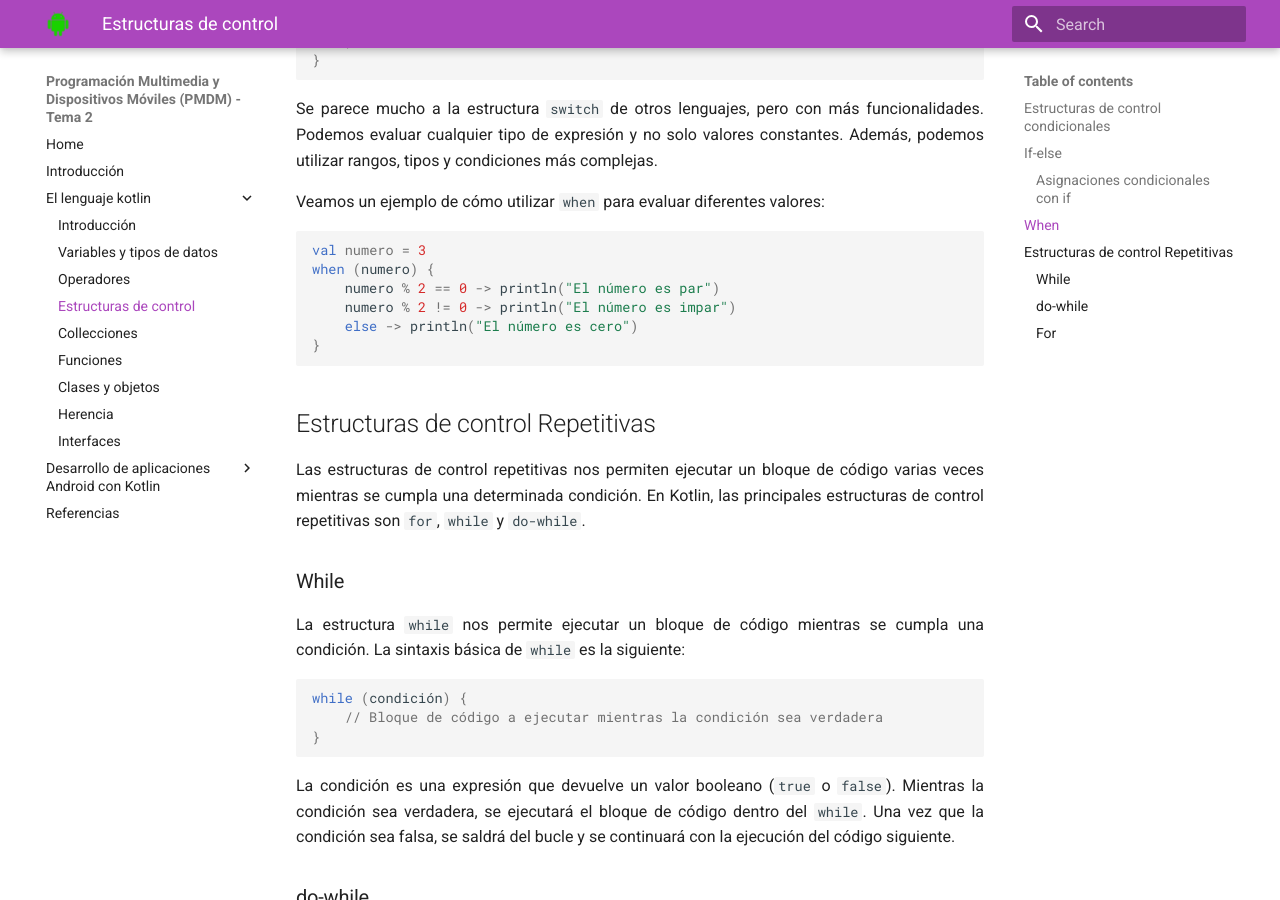
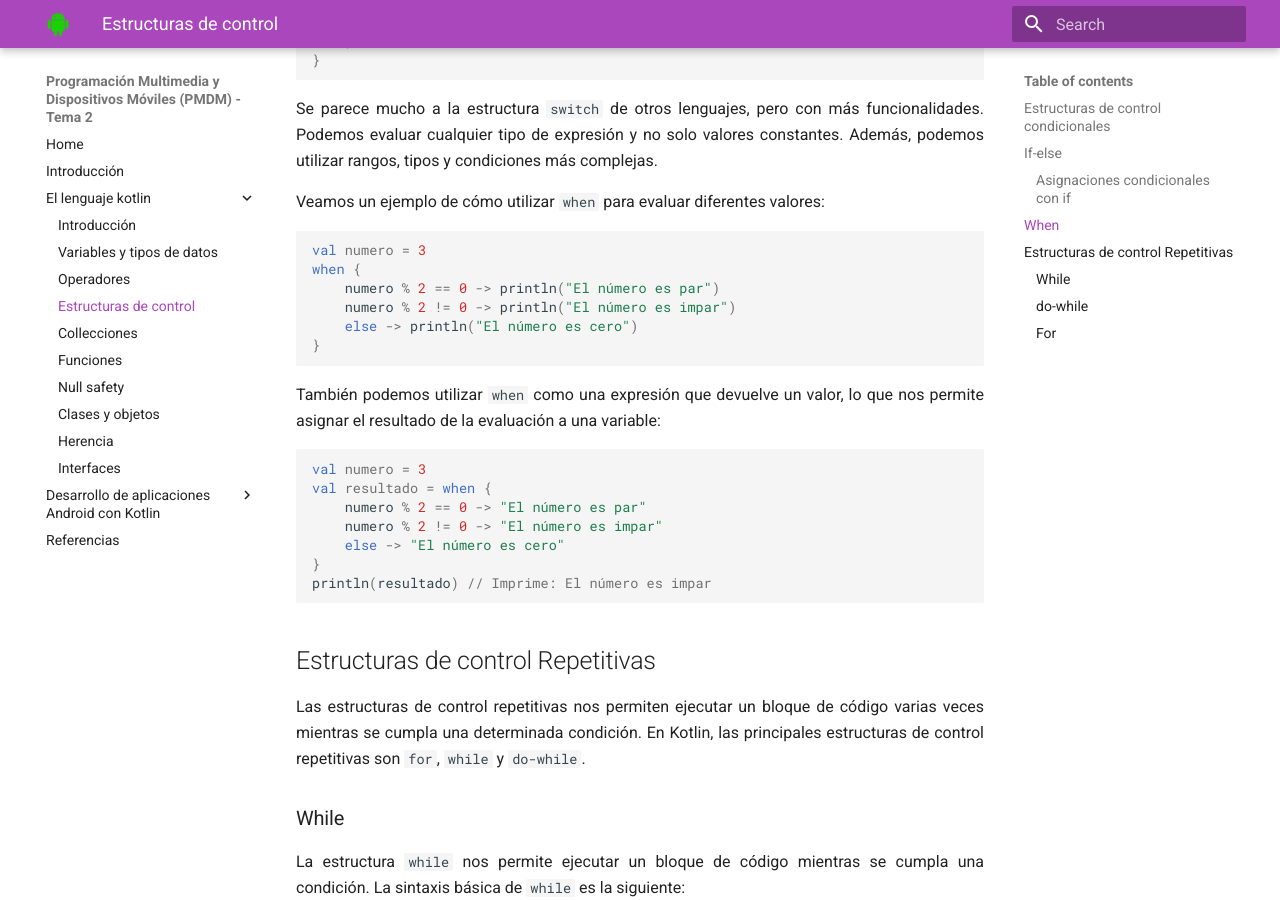
Before and after one commit to PMDMpuebla/tema2, an MkDocs documentation site: the page built from docs/kotlin/estructuras-control.md, in a window 1280 px wide and 900 px high, scrolled down 1788 px. Built offline with MkDocs 1.6.1 and Material for MkDocs 9.7.7, drawn with Linux system fonts in a browser that asks for light colours.

Commit message:
añadiendo null safety y corrigiendo errores

````diff
--- a/docs/kotlin/estructuras-control.md
+++ b/docs/kotlin/estructuras-control.md
@@ -67,11 +67,23 @@ Veamos un ejemplo de cómo utilizar `when` para evaluar diferentes valores:
 
 ```kotlin
 val numero = 3
-when (numero) {
+when {
     numero % 2 == 0 -> println("El número es par")
     numero % 2 != 0 -> println("El número es impar")
     else -> println("El número es cero")
 }
+```
+
+También podemos utilizar `when` como una expresión que devuelve un valor, lo que nos permite asignar el resultado de la evaluación a una variable:
+
+```kotlin
+val numero = 3
+val resultado = when {
+    numero % 2 == 0 -> "El número es par"
+    numero % 2 != 0 -> "El número es impar"
+    else -> "El número es cero"
+}
+println(resultado) // Imprime: El número es impar
 ```
 
 ## Estructuras de control Repetitivas
--- a/mkdocs.yml
+++ b/mkdocs.yml
@@ -30,6 +30,7 @@ nav:
       - Estructuras de control: kotlin/estructuras-control.md
       - Collecciones: kotlin/colecciones.md
       - Funciones: kotlin/funciones.md
+      - Null safety: kotlin/null-safety.md
       - Clases y objetos: kotlin/clases-objetos.md
       - Herencia: kotlin/herencia.md
       - Interfaces: kotlin/interfaces.md
````
Also changed, not shown: docs/kotlin/clases-objetos.md (+0 -17 lines), docs/kotlin/herencia.md (+17 -0 lines), docs/kotlin/null-safety.md (added, +42 -0 lines), docs/referencias.md (+1 -0 lines).
